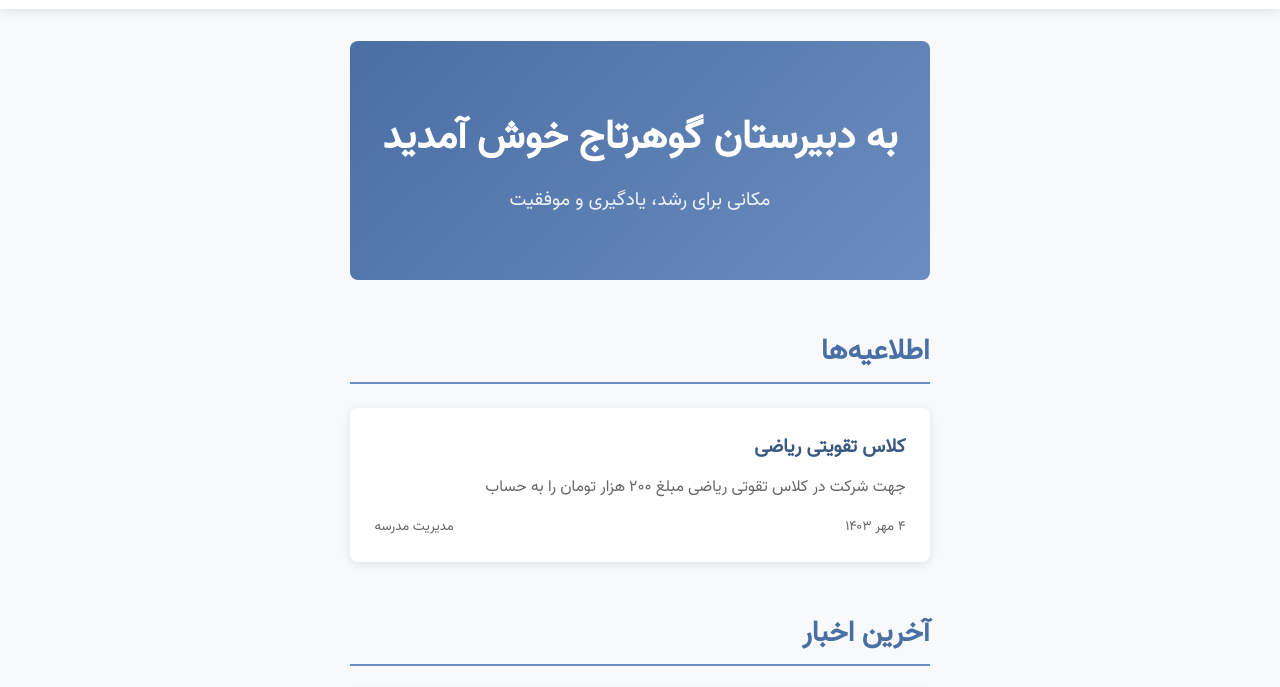
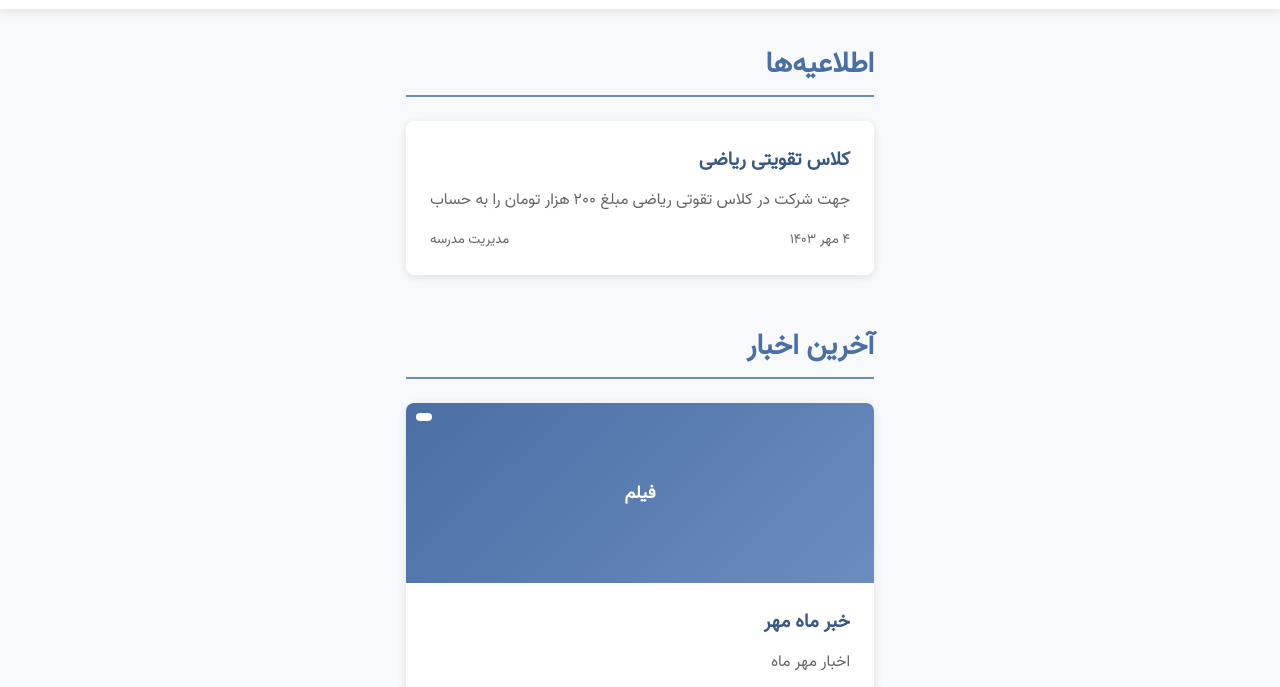
Before and after one commit to ehsan-hashemi/Gohartaj-School-2, a plain HTML site: page index.html in a window 1280 px wide. Shown: the part 65-752 px from the top of the page. Drawn offline with Linux system fonts and the light colour scheme.

Commit message:
Update index.html

```diff
--- a/index.html
+++ b/index.html
@@ -25,13 +25,6 @@
     </header>
 
     <main class="main-content">
-        <section class="hero-section">
-            <div class="hero-content">
-                <h2>به دبیرستان گوهرتاج خوش آمدید</h2>
-                <p>مکانی برای رشد، یادگیری و موفقیت</p>
-            </div>
-        </section>
-
         <section class="announcements-section">
             <h2>اطلاعیه‌ها</h2>
             <div class="cards-container" id="announcements-container">
```
